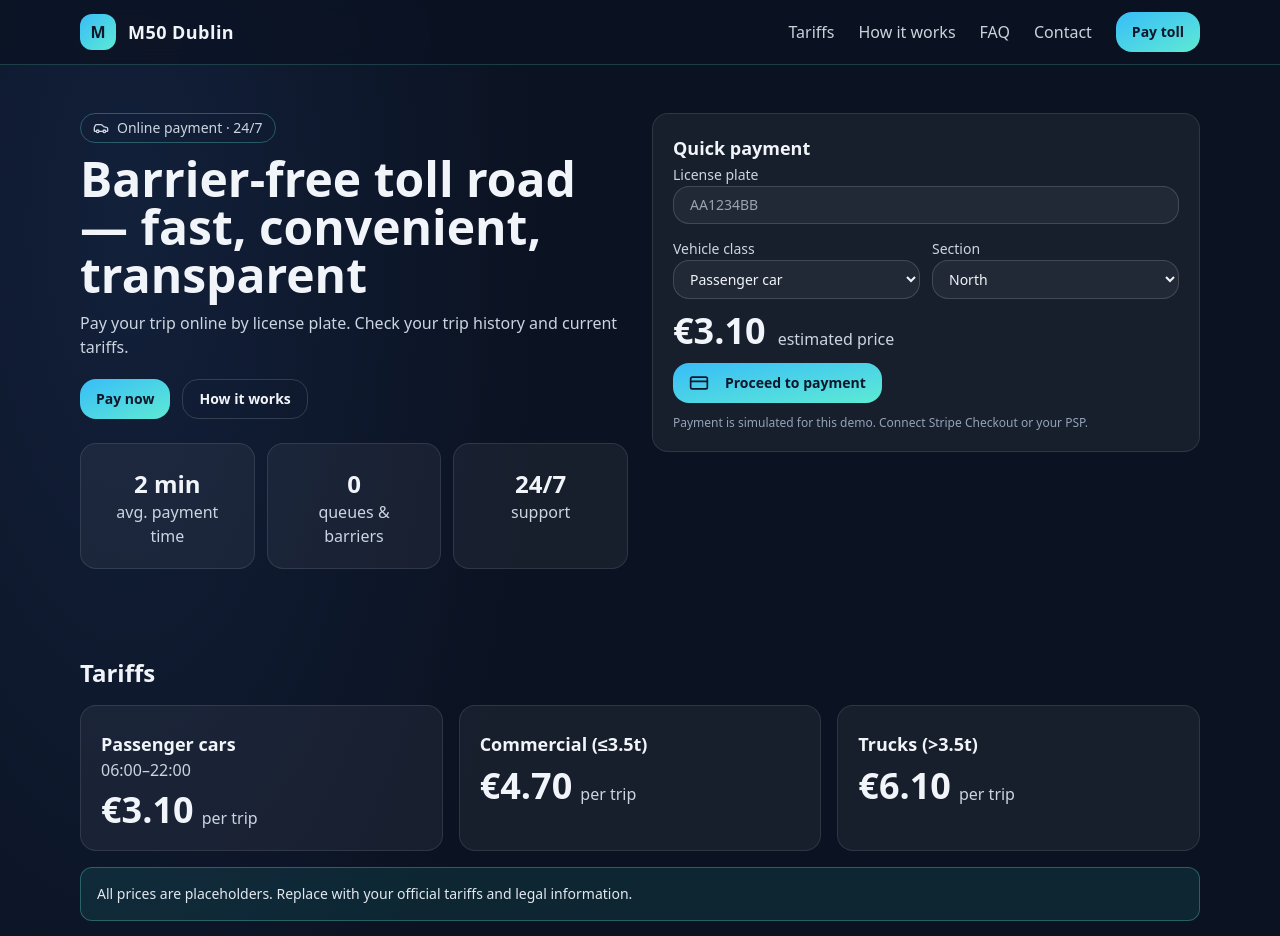
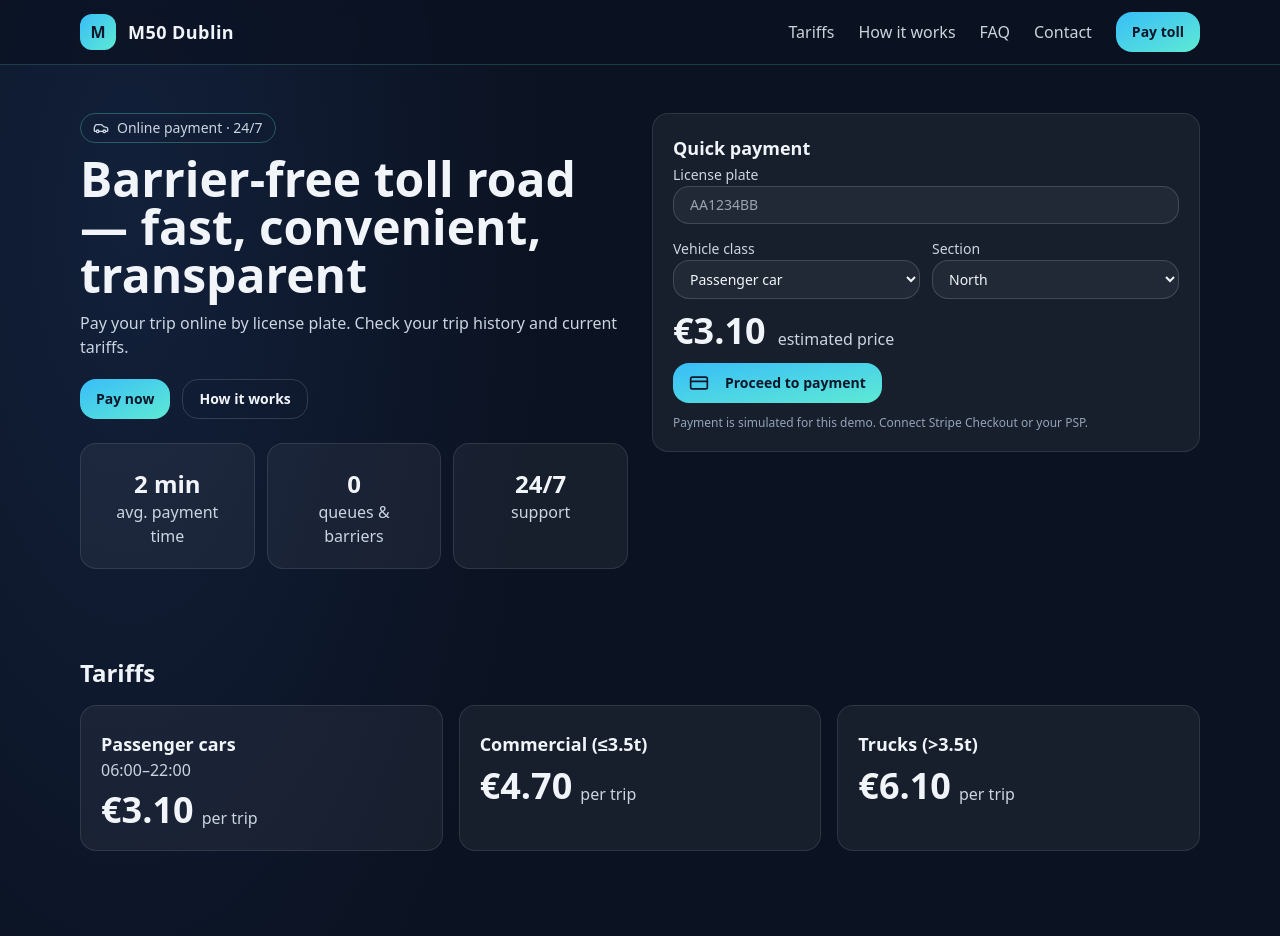
Before and after one commit to zevarehuma/smok, a Next.js app: page / in a window 1280 px wide. Shown: the top 936 px of the page. Built offline with nearby package versions, Linux system fonts and the light colour scheme.

Commit message:
Remove placeholder price notice

```diff
--- a/app/page.tsx
+++ b/app/page.tsx
@@ -165,9 +165,7 @@ export default function Page() {
             </Card>
           ))}
         </div>
-        <div className='mt-4 rounded-xl border border-teal-300/30 bg-teal-400/10 p-4 text-sm text-slate-200'>
-          All prices are placeholders. Replace with your official tariffs and legal information.
-        </div>
+
       </section>
 
       <section id='how' className='mx-auto max-w-6xl px-4 py-10'>
```
